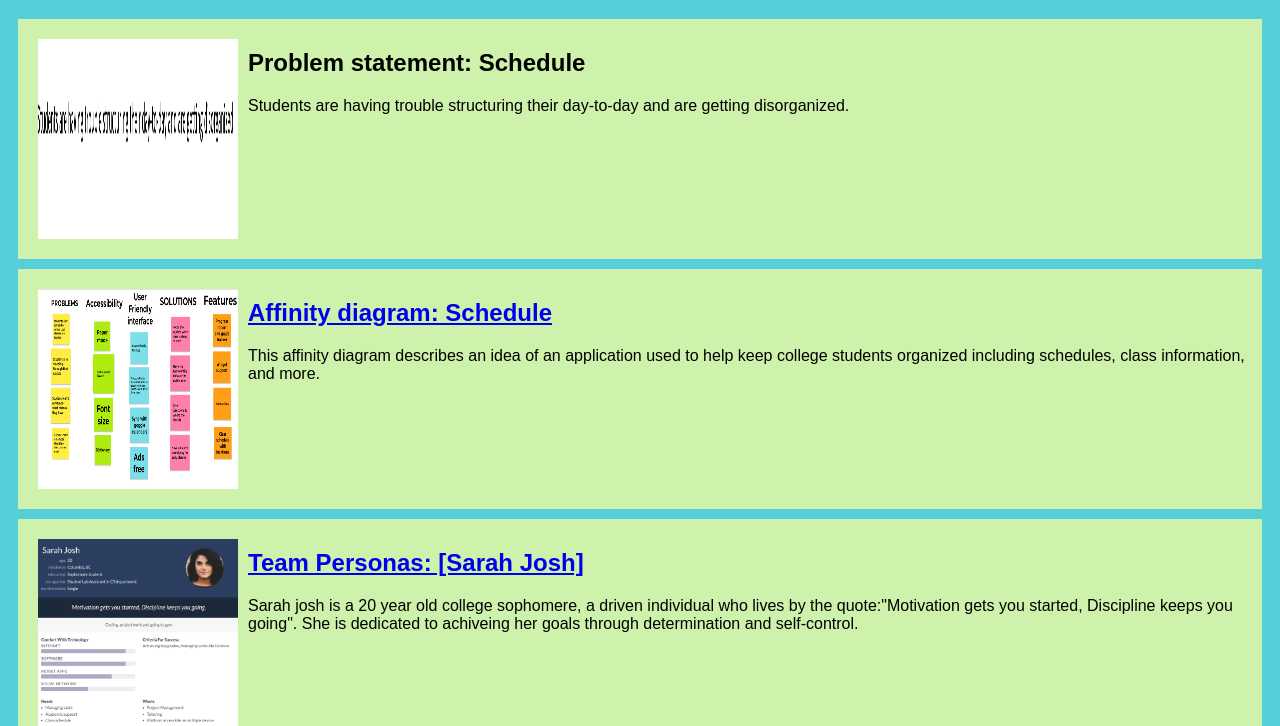
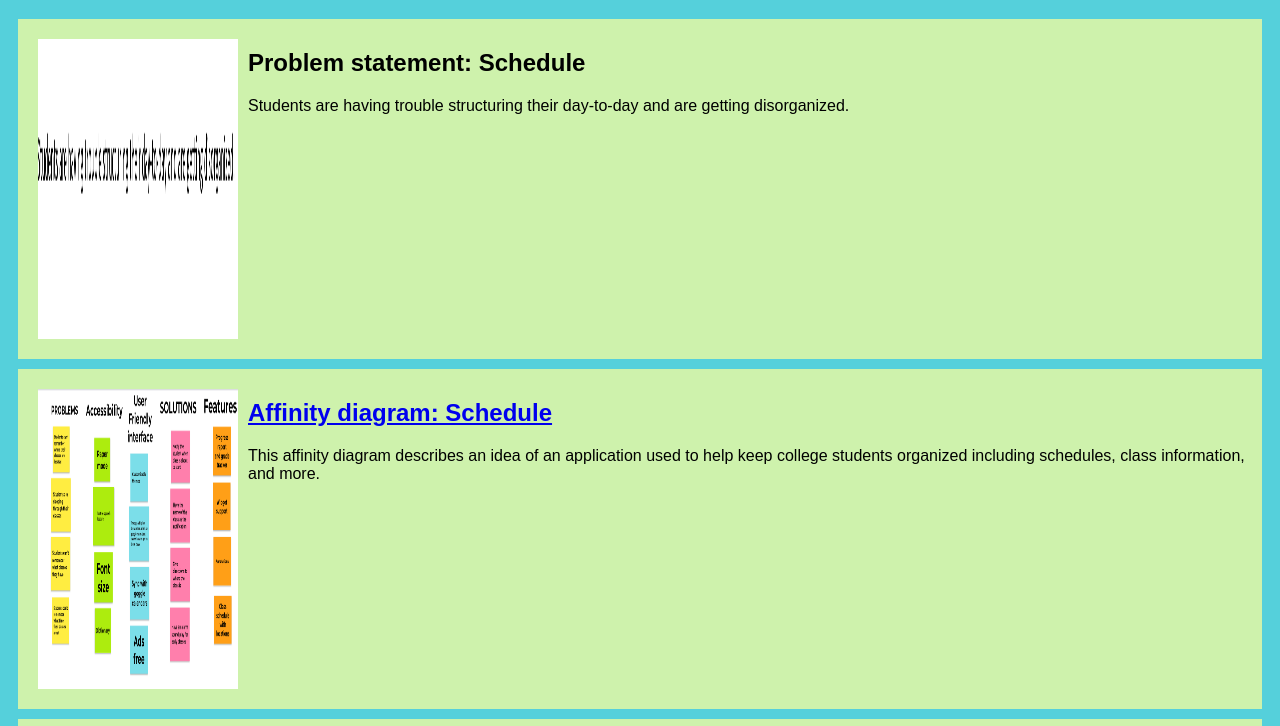
Before and after one commit to Rishapatel09/Rishapatel09.github.io, a plain HTML site: page index.html in a window 1280 px wide. Shown: the part 61-787 px from the top of the page. Drawn offline with Linux system fonts and the light colour scheme.

Commit message:
index.html

```diff
--- a/index.html
+++ b/index.html
@@ -7,7 +7,7 @@
  <body>
  <h1>Risha Patel</h1>
   <section class="assign">
-     <img src="Images/Screenshot (11).png" widht="200" height="200"/>
+     <img src="Images/Screenshot (11).png" widht="300" height="300"/>
      <section class="assign-det">
         <h2>Problem statement: Schedule </h2>
         <p>
@@ -17,7 +17,7 @@
  </section>
   <!-- Affinity diagram assignment -->
     <section class="assign">
-       <img src="Images/Affinity diagram .png" widht="200" height="200"/>
+       <img src="Images/Affinity diagram .png" widht="300" height="300"/>
        <section class="assign-det">
          <a href="Images/CSCE 190_ AFFINITY DIAGRAM (1).pdf"><h2>Affinity diagram: Schedule</h2></a>
          <p>
```
